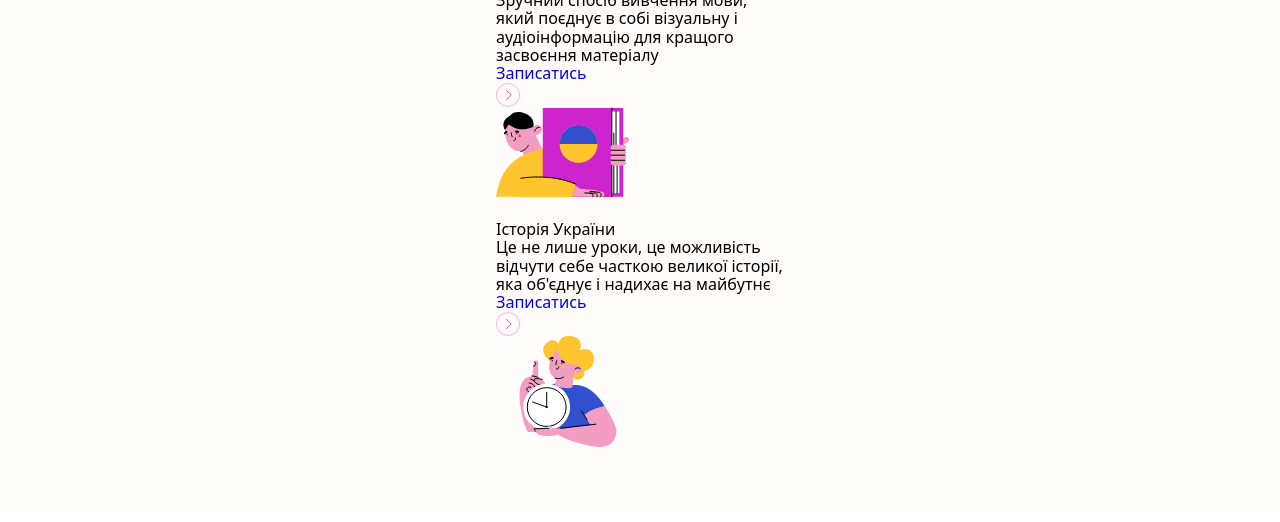
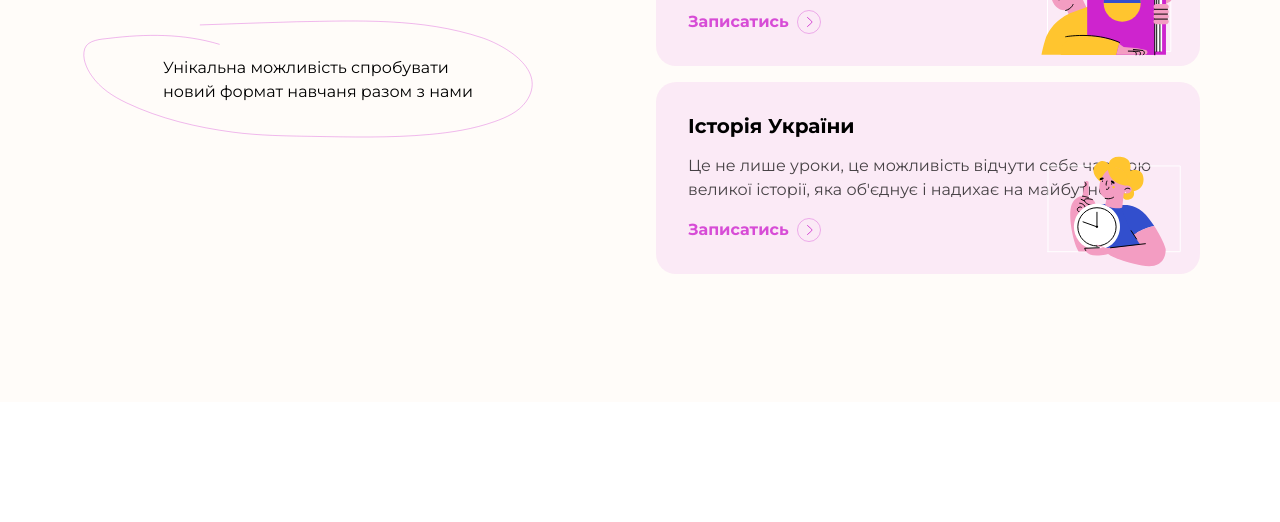
Before and after one commit to alexSili4/amr, a website built with Vite: page src/index.html in a window 1280 px wide. Shown: the part 278-800 px from the top of the page. Built offline with nearby package versions, Linux system fonts and the light colour scheme.

Commit message:
add our-new-product styles

```diff
--- a/src/css/our-new-product.css
+++ b/src/css/our-new-product.css
@@ -62,28 +62,142 @@
   gap: 22px;
 }
 
-.landing-our-new-product-list-item {
+.landing-our-new-product-list-product {
+  position: relative;
+  display: flex;
+  flex-direction: column;
+  gap: 16px;
+  padding: 16px;
+  border-radius: 20px;
+  background: rgba(206, 36, 206, 0.08);
 }
-.landing-our-new-product-list-product {
+
+.landing-our-new-product-list-product-title {
+  color: #000000;
+  font-family: Montserrat;
+  font-size: 18px;
+  font-weight: 700;
+  line-height: 1.5;
 }
-.landing-our-new-product-list-product-title {
+
+.landing-our-new-product-list-product-text {
+  color: rgba(0, 0, 0, 0.72);
+  font-family: Montserrat;
+  font-size: 16px;
+  font-weight: 400;
+  line-height: 1.5;
 }
-.landing-our-new-product-list-product-text {
+
+.landing-our-new-product-register-btn {
+  display: flex;
+  align-items: center;
+  gap: 8px;
 }
-.landing-our-new-product-register-btn {
+
+.landing-our-new-product-register-btn-title {
+  color: rgba(206, 36, 206, 0.8);
+  font-family: Montserrat;
+  font-size: 16px;
+  font-weight: 700;
+  line-height: 1.5;
 }
-.popupBtn {
+
+.landing-our-new-product-register-btn-icon {
+  width: 24px;
+  height: 24px;
+  transition: transform var(--transition-duration-and-func);
 }
-.landing-our-new-product-register-btn-title {
+
+.landing-our-new-product-list-product-icon {
+  position: absolute;
+  display: block;
 }
-.landing-our-new-product-register-btn-icon {
+
+.landing-our-new-product-list-product-icon.language {
+  bottom: -6px;
+  right: 4px;
+  width: 105px;
+  height: 70px;
 }
-.landing-our-new-product-list-product-icon {
-}
-.language {
-}
-.history {
+
+.landing-our-new-product-list-product-icon.history {
+  bottom: -19px;
+  right: -2px;
+  width: 106px;
+  height: 87px;
 }
 
 @media screen and (min-width: 1180px) {
+  .landing-our-new-product-wrap {
+    padding-top: 128px;
+    padding-bottom: 128px;
+  }
+
+  .landing-our-new-product-container {
+    width: 1152px;
+  }
+
+  .landing-our-new-product-content-wrap {
+    flex-direction: row;
+    justify-content: space-between;
+    gap: 0px;
+  }
+
+  .landing-our-new-product-title-wrap {
+    flex-shrink: 0;
+    gap: 36px;
+    width: 544px;
+  }
+
+  .landing-our-new-product-title {
+    font-size: 56px;
+    line-height: 1.2;
+  }
+
+  .landing-our-new-product-text-wrap {
+    width: 456px;
+    height: 118px;
+    padding-top: 36px;
+    padding-left: 83px;
+    padding-right: 55px;
+    background-image: url('/icons/our-new-product/decorative-line-desk.svg');
+  }
+
+  .landing-our-new-product-text {
+    color: #000000;
+    font-size: 16px;
+    text-align: left;
+  }
+
+  .landing-our-new-product-list {
+    gap: 16px;
+    width: 544px;
+  }
+
+  .landing-our-new-product-list-product {
+    padding: 32px;
+  }
+
+  .landing-our-new-product-list-product-title {
+    font-size: 20px;
+    line-height: 1.2;
+  }
+
+  .landing-our-new-product-register-btn:is(:hover, :focus) .landing-our-new-product-register-btn-icon {
+    transform: translateX(8px);
+  }
+
+  .landing-our-new-product-list-product-icon.language {
+    bottom: 10px;
+    right: 27px;
+    width: 133px;
+    height: 89px;
+  }
+
+  .landing-our-new-product-list-product-icon.history {
+    bottom: 7px;
+    right: 19px;
+    width: 134px;
+    height: 111px;
+  }
 }
--- a/src/partials/our-new-product.html
+++ b/src/partials/our-new-product.html
@@ -25,8 +25,8 @@
             <p class="landing-our-new-product-list-product-title">Історія України</p>
             <p class="landing-our-new-product-list-product-text">Це не лише уроки, це можливість відчути себе часткою великої історії, яка об'єднує і надихає на майбутнє</p>
             <a href="#openRegPopup" class="landing-our-new-product-register-btn popupBtn">
-              <span>Записатись</span>
-              <img src="/icons/our-new-product/register-btn.svg" />
+              <span class="landing-our-new-product-register-btn-title">Записатись</span>
+              <img src="/icons/our-new-product/register-btn.svg" class="landing-our-new-product-register-btn-icon" />
             </a>
             <img src="/icons/our-new-product/history-of-Ukraine.svg" class="landing-our-new-product-list-product-icon history" />
           </div>
```
